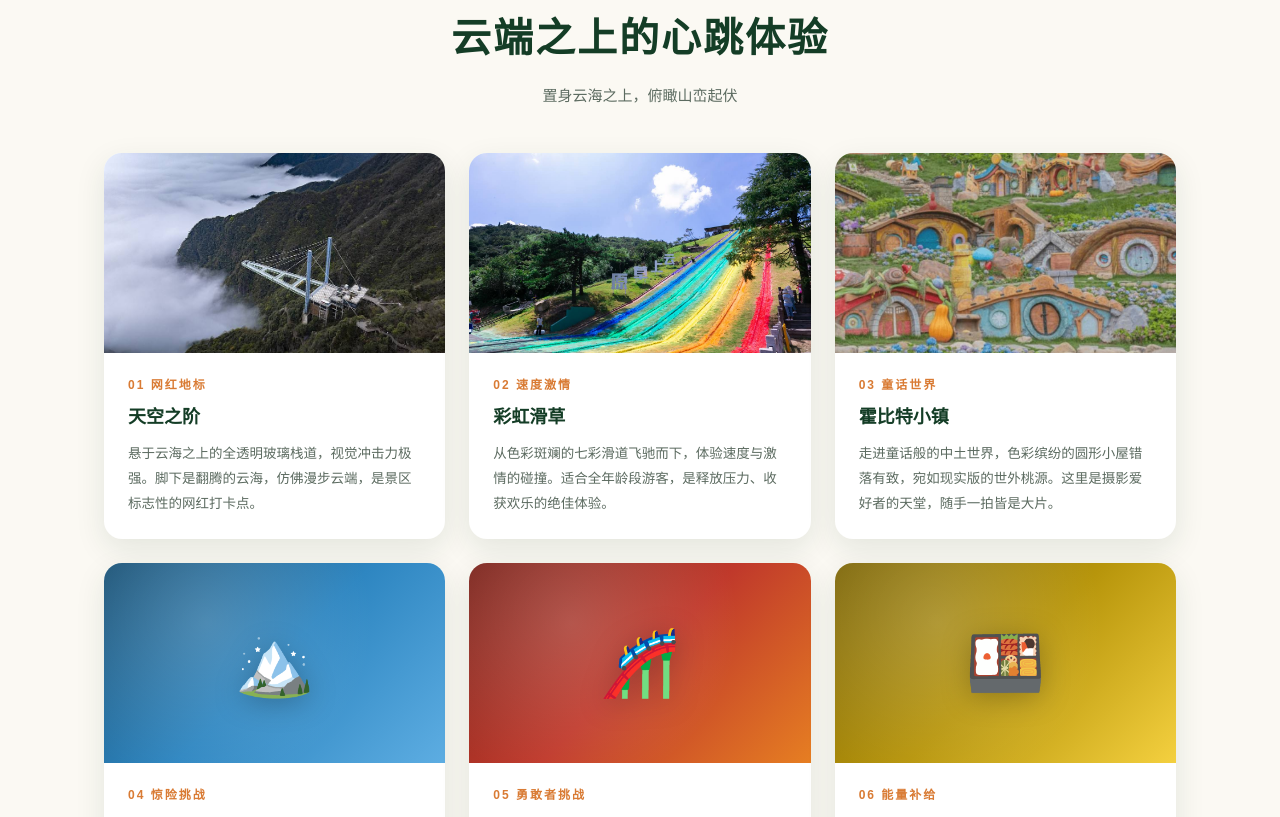
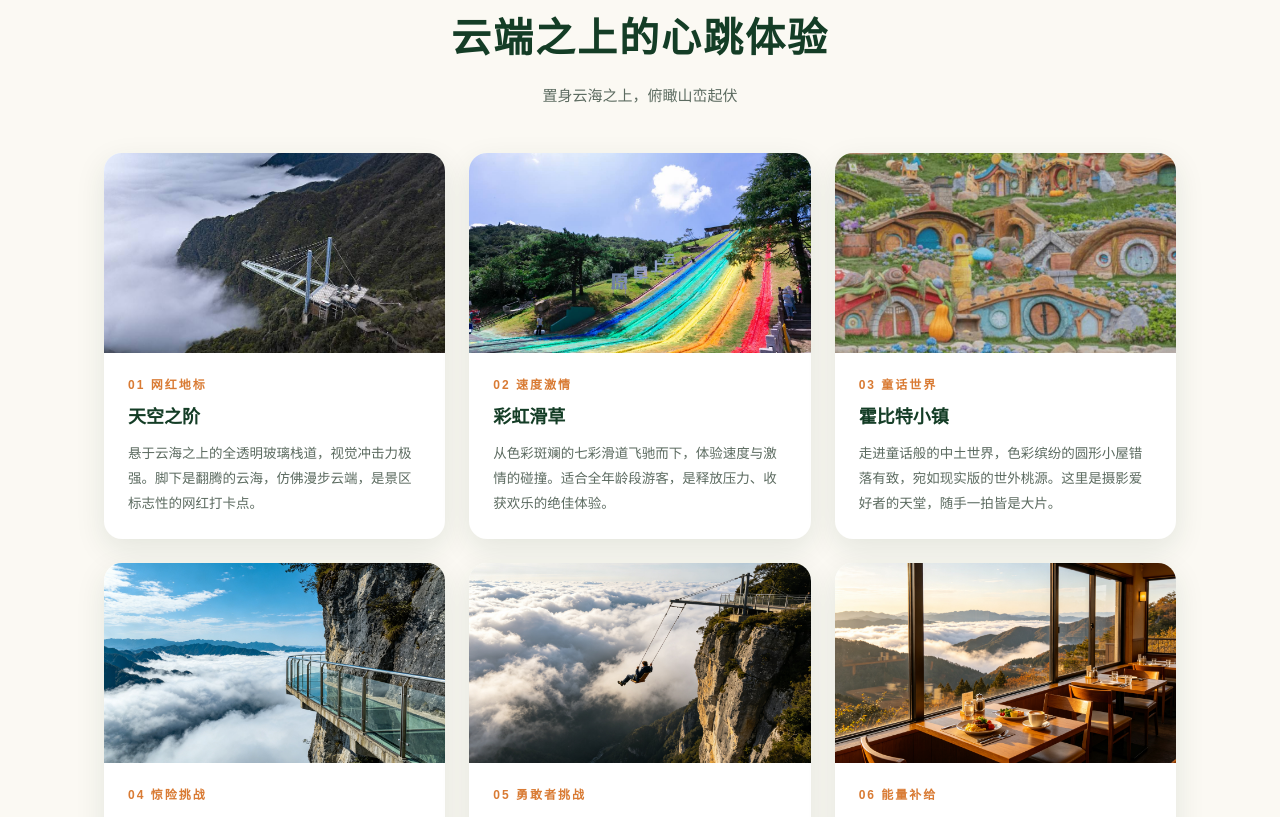
Before and after one commit to guoshengwei97-sys/anjie-travel, a plain HTML site: page index.html in a window 1280 px wide. Shown: the part 5708-6525 px from the top of the page. Drawn offline with Linux system fonts and the light colour scheme.

Commit message:
替换全部矢量图/占位区为真实摄影风格图片：Hero背景竹海、云端步道玻璃栈道、悬崖秋千、山顶观景餐厅、乌米饭美食照

```diff
--- a/index.html
+++ b/index.html
@@ -645,7 +645,7 @@
         </div>
       </div>
       <div class="play-card">
-        <div class="card-visual cv-sky"><span class="card-ico">🏔️</span></div>
+        <img src="images/cloud-walkway.jpg" alt="云端步道玻璃栈道">
         <div class="body">
           <div class="no">04 惊险挑战</div>
           <h4>云端步道 · 步步惊心</h4>
@@ -653,7 +653,7 @@
         </div>
       </div>
       <div class="play-card">
-        <div class="card-visual cv-cliff"><span class="card-ico">🎢</span></div>
+        <img src="images/cliff-swing.jpg" alt="悬崖秋千">
         <div class="body">
           <div class="no">05 勇敢者挑战</div>
           <h4>悬崖秋千 · 肾上腺素飙升</h4>
@@ -661,7 +661,7 @@
         </div>
       </div>
       <div class="play-card">
-        <div class="card-visual cv-warm"><span class="card-ico">🍱</span></div>
+        <img src="images/mountain-restaurant.jpg" alt="山顶观景餐厅">
         <div class="body">
           <div class="no">06 能量补给</div>
           <h4>山顶补给 · 能量加油站</h4>
@@ -730,7 +730,7 @@
           </div>
         </div>
         <div class="food-card">
-          <div class="card-visual cv-rice"><span class="card-ico">🍚</span></div>
+          <img src="images/black-rice.jpg" alt="乌米饭">
           <div class="body">
             <h4>乌米饭</h4>
             <p>南烛叶汁浸泡糯米蒸制而成，色泽乌润，口感软糯香甜，带着独特的草木清香，营养丰富。</p>
```
Also changed, not shown: images/black-rice.jpg (added), images/cliff-swing.jpg (added), images/cloud-walkway.jpg (added), images/hero-bamboo.jpg, images/mountain-restaurant.jpg (added).
